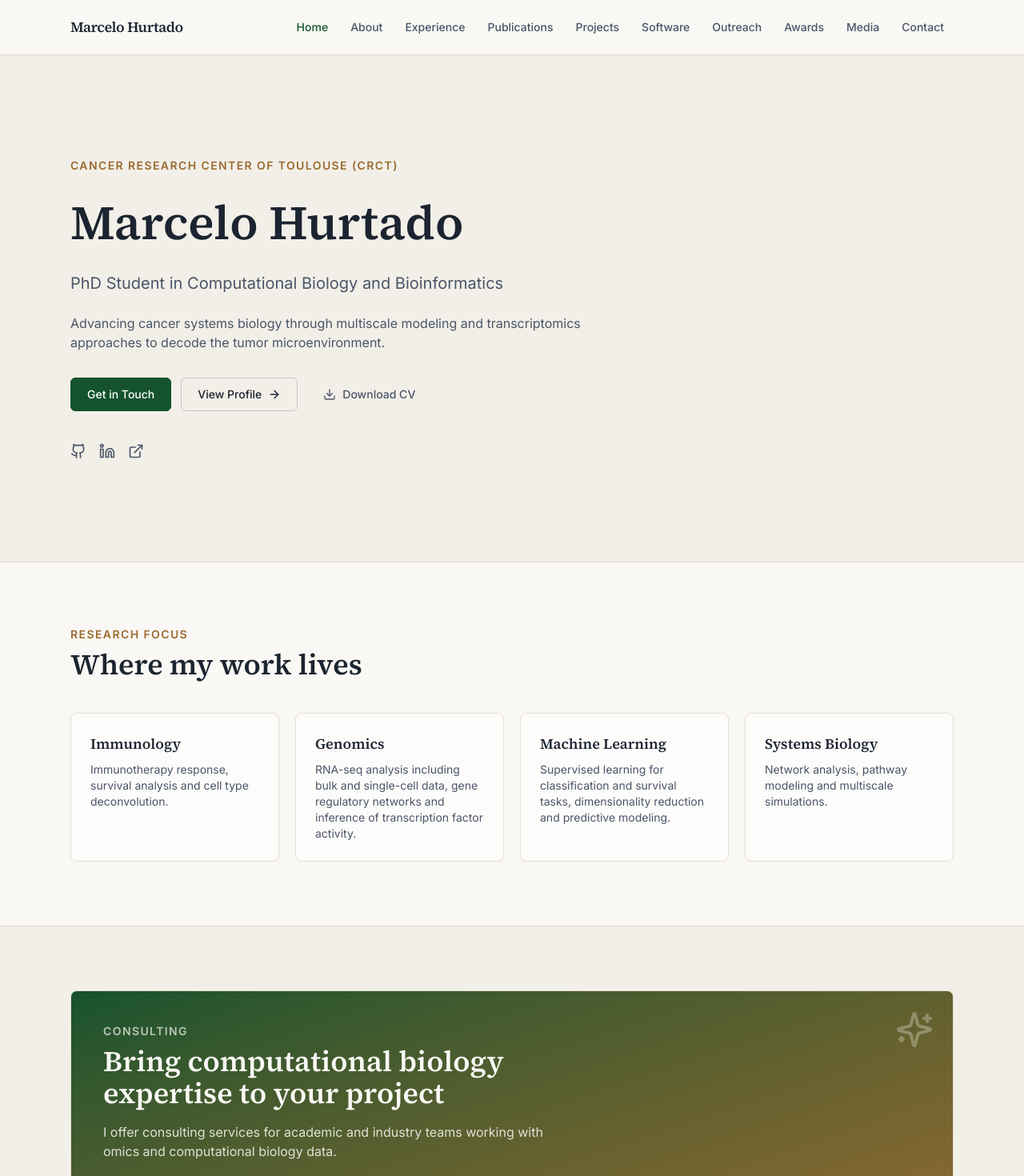
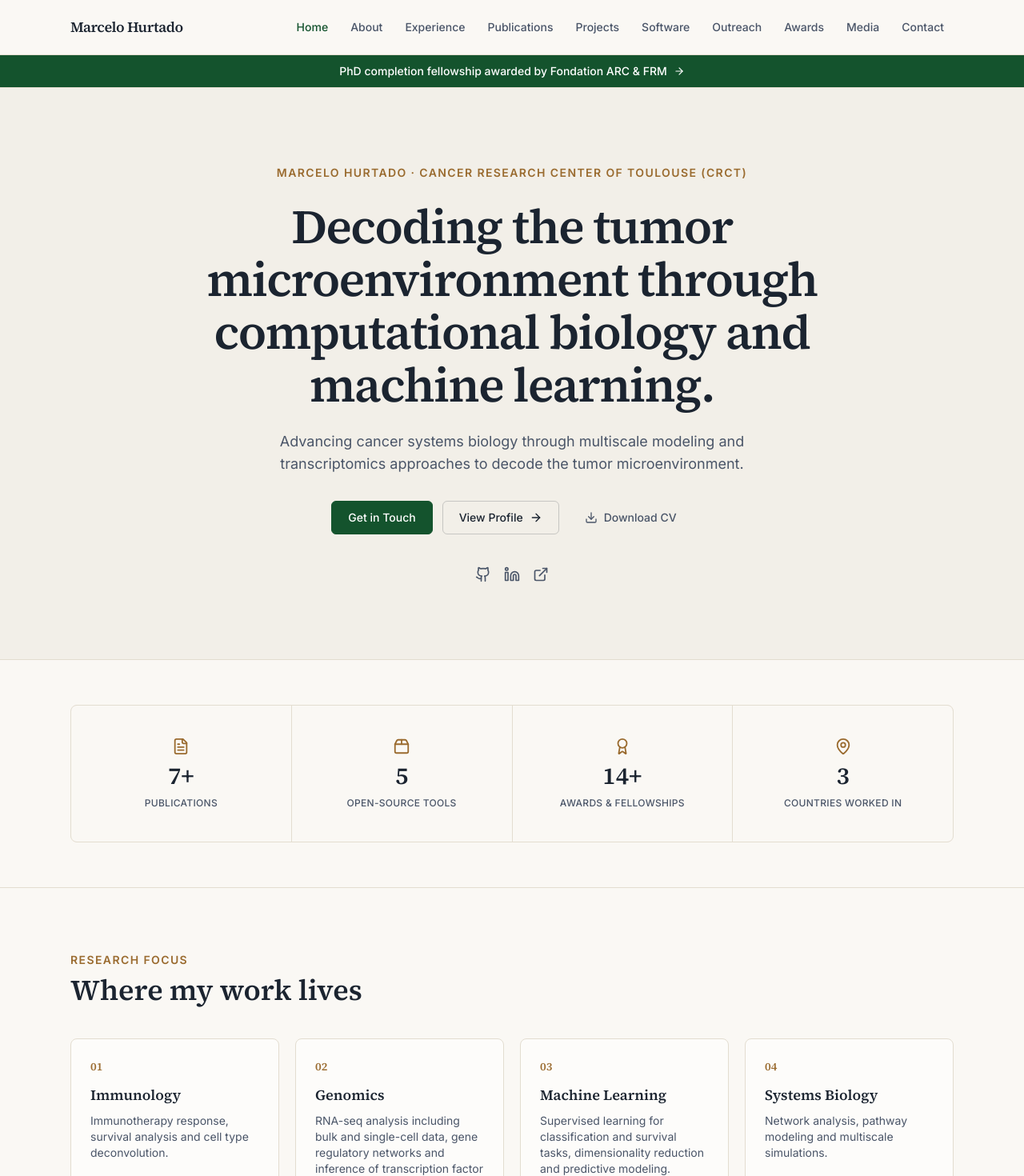
Before and after one commit to mhurtado13/mhurtado13.github.io, a React (Vite) app: page / in a window 1280 px wide. Shown: the top 1470 px of the page at 80% size. Built offline with nearby package versions, Linux system fonts and the light colour scheme.

Commit message:
update page

```diff
--- a/src/pages/HomePage.tsx
+++ b/src/pages/HomePage.tsx
@@ -1,25 +1,50 @@
 import { Link } from "react-router-dom";
-import { Github, Linkedin, ExternalLink, Download, ArrowRight, Sparkles } from "lucide-react";
+import {
+  Github,
+  Linkedin,
+  ExternalLink,
+  Download,
+  ArrowRight,
+  Sparkles,
+  FileText,
+  Package2,
+  Award,
+  MapPin,
+} from "lucide-react";
 import { Button } from "@/components/ui/Button";
 import { Card } from "@/components/ui/Card";
 import { Badge } from "@/components/ui/Badge";
-import { profile, researchFocus, consulting } from "@/data/content";
+import { profile, researchFocus, consulting, publications, software, awards } from "@/data/content";
+
+const stats = [
+  { label: "Publications", value: `${publications.length}+`, icon: FileText },
+  { label: "Open-source tools", value: `${software.length}`, icon: Package2 },
+  { label: "Awards & fellowships", value: `${awards.length}+`, icon: Award },
+  { label: "Countries worked in", value: "3", icon: MapPin },
+];
 
 export function HomePage() {
   return (
     <div>
+      <Link
+        to="/awards"
+        className="flex items-center justify-center gap-2 border-b border-line bg-brand px-6 py-2.5 text-center text-xs font-medium text-white transition-colors hover:bg-brand/90 sm:text-sm"
+      >
+        <span>PhD completion fellowship awarded by Fondation ARC &amp; FRM</span>
+        <ArrowRight size={14} />
+      </Link>
+
       <section className="border-b border-line bg-paper-dim">
-        <div className="mx-auto flex max-w-6xl flex-col items-start gap-6 px-6 py-24 md:py-32">
+        <div className="mx-auto flex min-h-[70vh] max-w-4xl flex-col items-center justify-center gap-6 px-6 py-24 text-center">
           <p className="text-sm font-semibold uppercase tracking-widest text-accent">
-            {profile.institution}
+            {profile.name} &middot; {profile.institution}
           </p>
-          <h1 className="font-serif-heading text-4xl font-semibold leading-tight text-ink md:text-6xl">
-            {profile.name}
+          <h1 className="font-serif-heading text-4xl font-semibold leading-[1.1] tracking-tight text-ink md:text-6xl">
+            Decoding the tumor microenvironment through computational biology and machine learning.
           </h1>
-          <p className="max-w-2xl text-lg text-ink-soft md:text-xl">{profile.title}</p>
-          <p className="max-w-2xl text-base text-ink-soft">{profile.tagline}</p>
+          <p className="max-w-2xl text-lg text-ink-soft">{profile.tagline}</p>
 
-          <div className="flex flex-wrap items-center gap-3 pt-2">
+          <div className="flex flex-wrap items-center justify-center gap-3 pt-2">
             <Link to="/contact">
               <Button variant="primary">Get in Touch</Button>
             </Link>
@@ -49,14 +74,31 @@ export function HomePage() {
         </div>
       </section>
 
+      <section className="border-b border-line">
+        <div className="mx-auto max-w-6xl px-6 py-14">
+          <div className="grid grid-cols-2 gap-px overflow-hidden rounded-lg border border-line bg-line sm:grid-cols-4">
+            {stats.map((stat) => (
+              <div key={stat.label} className="flex flex-col items-center gap-2 bg-paper px-4 py-10 text-center">
+                <stat.icon className="text-accent" size={22} />
+                <p className="font-serif-heading text-3xl font-semibold text-ink">{stat.value}</p>
+                <p className="text-xs font-medium uppercase tracking-wide text-ink-soft">{stat.label}</p>
+              </div>
+            ))}
+          </div>
+        </div>
+      </section>
+
       <section className="mx-auto max-w-6xl px-6 py-20">
         <p className="mb-2 text-sm font-semibold uppercase tracking-widest text-accent">Research Focus</p>
         <h2 className="mb-10 font-serif-heading text-3xl font-semibold text-ink md:text-4xl">
           Where my work lives
         </h2>
         <div className="grid grid-cols-1 gap-5 sm:grid-cols-2 lg:grid-cols-4">
-          {researchFocus.map((item) => (
-            <Card key={item.title}>
+          {researchFocus.map((item, index) => (
+            <Card key={item.title} className="relative">
+              <span className="mb-3 block font-serif-heading text-sm font-semibold text-accent">
+                {String(index + 1).padStart(2, "0")}
+              </span>
               <h3 className="mb-2 font-serif-heading text-lg font-semibold text-ink">{item.title}</h3>
               <p className="text-sm text-ink-soft">{item.description}</p>
             </Card>
```
